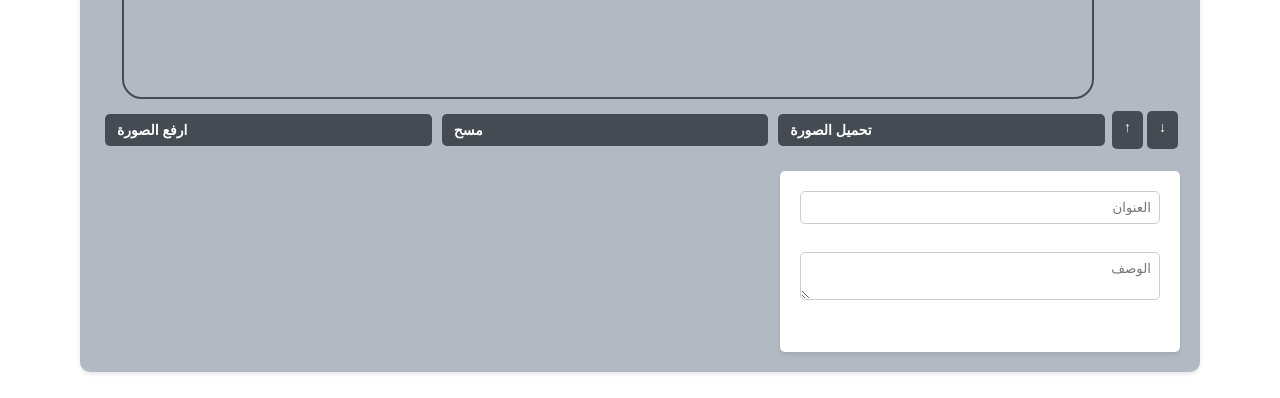
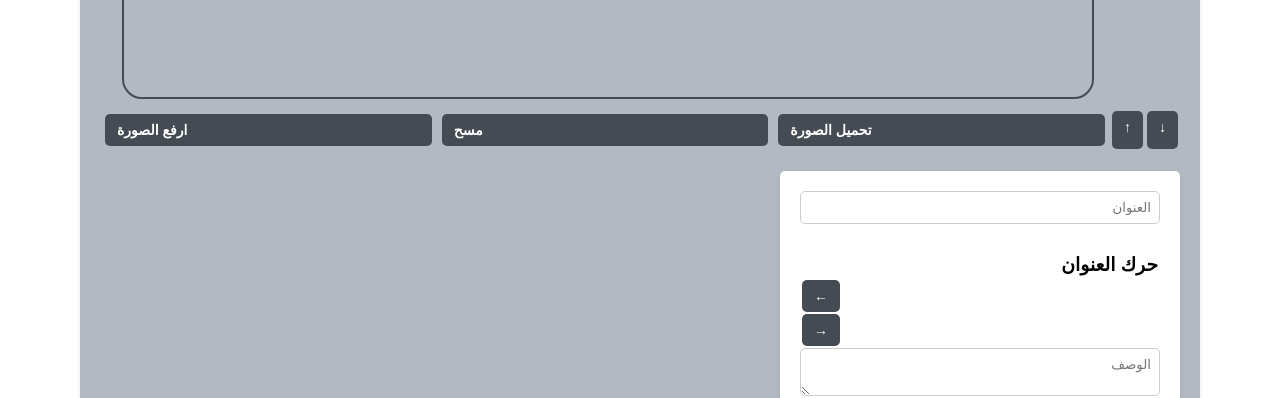
Before and after one commit to Mohamedahmedeid/easyProd, a website: page src/assets/home.html in a window 1280 px wide. Shown: the part 985-1383 px from the top of the page. Drawn offline with Linux system fonts and the light colour scheme; files whose address does not match are found by name.

Commit message:
Add files via upload

```diff
--- a/src/assets/home.html
+++ b/src/assets/home.html
@@ -39,6 +39,11 @@
           <div id="text-controls">
             <input type="text" id="titleInput" placeholder="العنوان" dir="rtl">
             <span id="titleMsg" style="color: red;"></span><br><br>
+            <div class="btn-container">
+            <h3 style="padding: 2px;">حرك العنوان</h3>
+            <button class="arrow-btn arrow-left" onclick="moveTitle('left')"><span class="">&#8592;</span></button>
+            <button class="arrow-btn arrow-right" onclick="moveTitle('right')"><span class="">&#8594;</span></button>
+            </div>
             <textarea id="descriptionInput" placeholder="الوصف" dir="rtl"></textarea>
             <span id="descriptionMsg" style="color: red;"></span><br><br>
         </div>
@@ -62,8 +67,6 @@
     </ul>
   </div>
 </footer>
-<script>
-</script>
 <script src="./script/home.js"></script>
 </body>
 </html>
```
